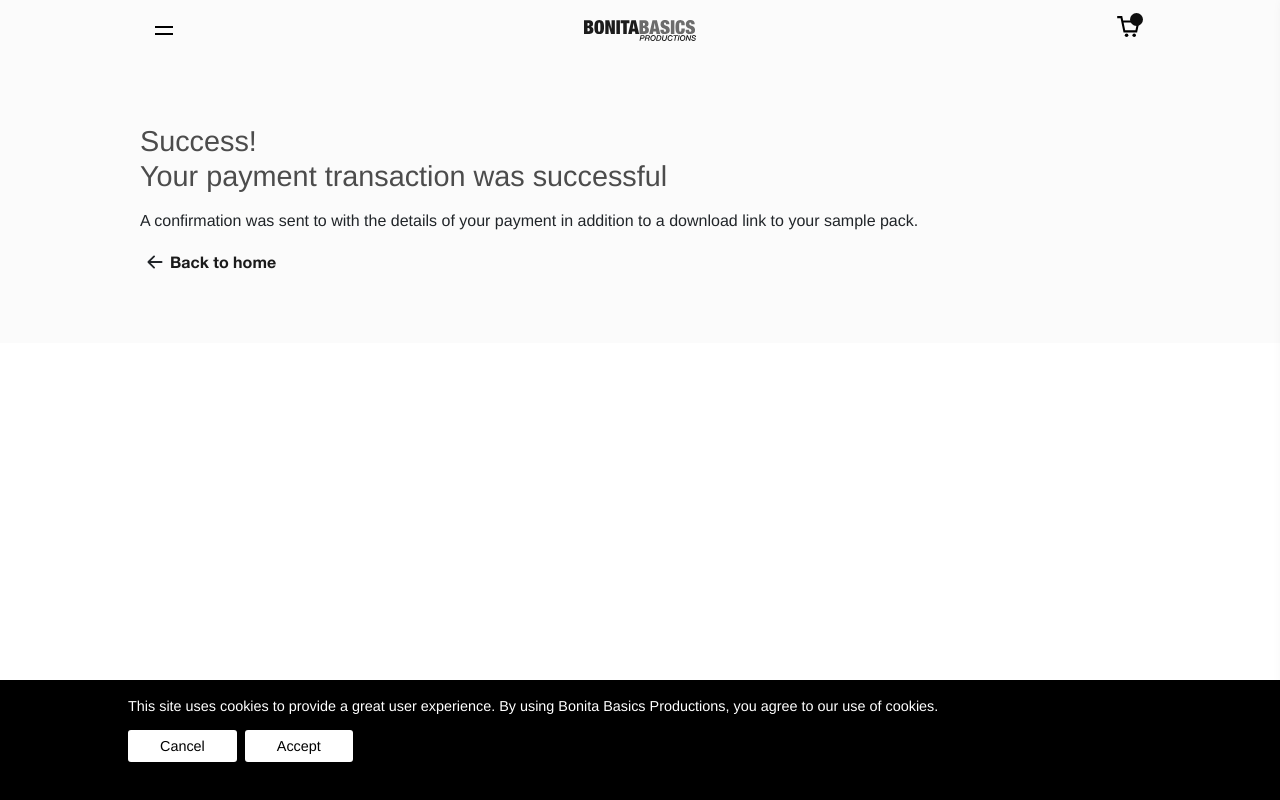
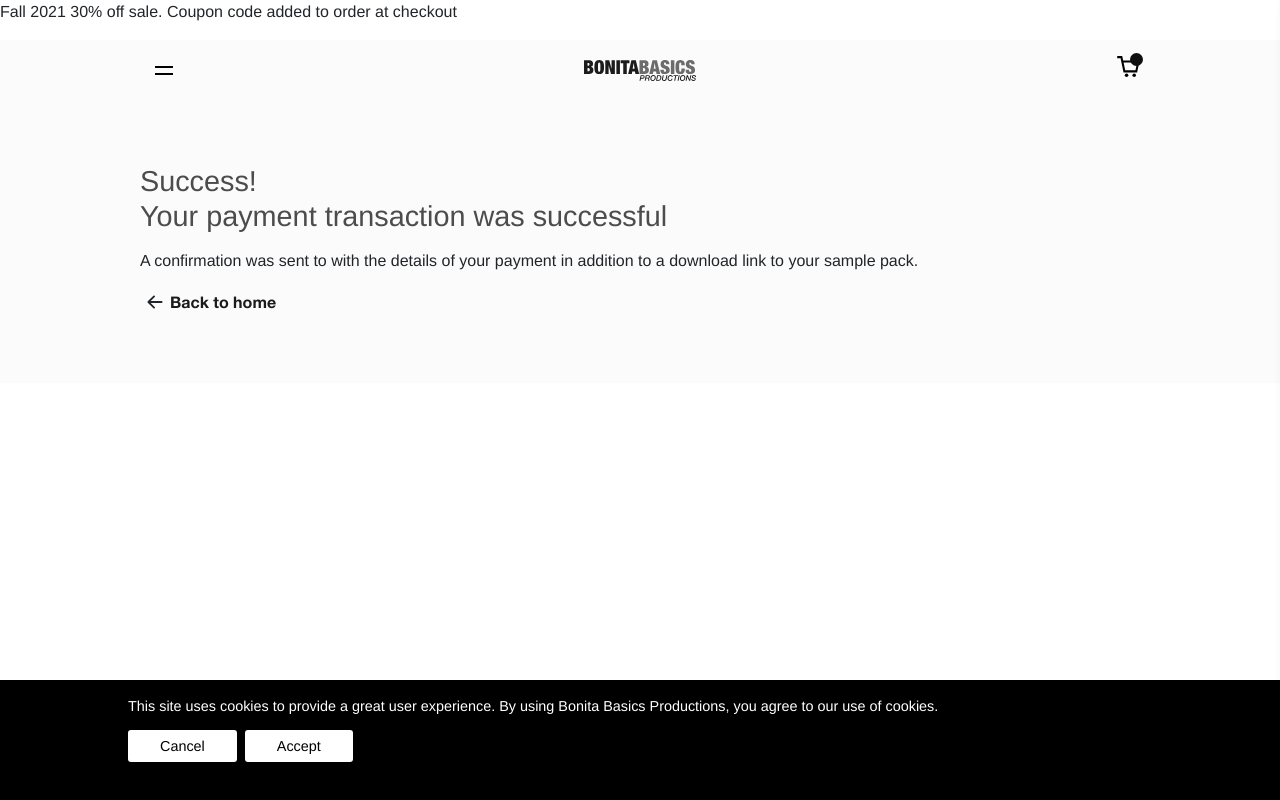
Before and after one commit to mrstevedev/bbpmusiclibrary, a Next.js app: page /confirm in a window 1280 px wide. Built offline with nearby package versions, Linux system fonts and the light colour scheme.

Commit message:
Added <NotificationsBar /> to Layout

```diff
--- a/components/Layout.js
+++ b/components/Layout.js
@@ -5,6 +5,7 @@ import { AppProvider } from "./context/AppContext";
 import { useEffect, useState } from "react";
 import OverlayNav from "./OverlayNav";
 import CookieNotification from './CookieNotification';
+import NotificationsBar from './NotificationsBar';
 
 const Layout = ({ children }) => {
   const [showCart, setShowCart] = useState(false);
@@ -67,6 +68,7 @@ const Layout = ({ children }) => {
       <Head>
         <title>test</title>
       </Head>
+      <NotificationsBar />
       <Header
         showMenu={showMenu}
         handleToggleMenu={handleToggleMenu}
```
